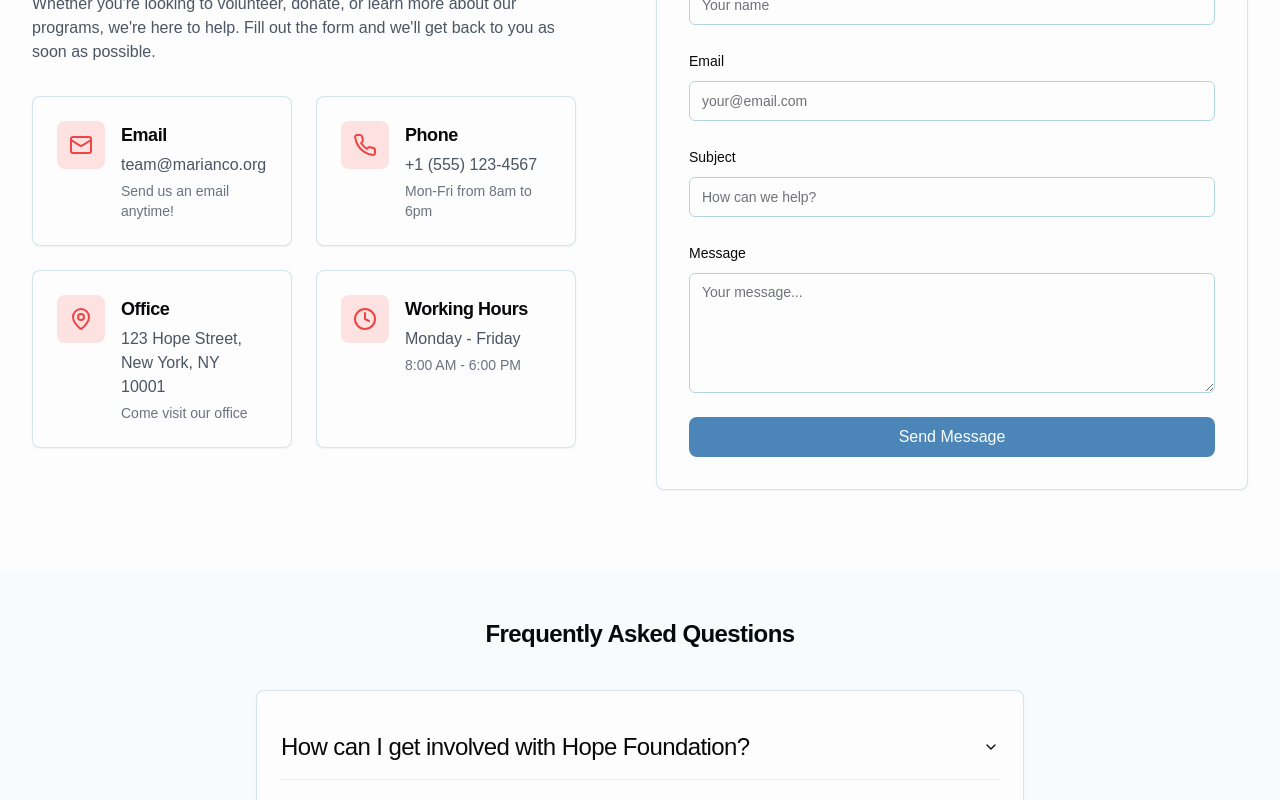
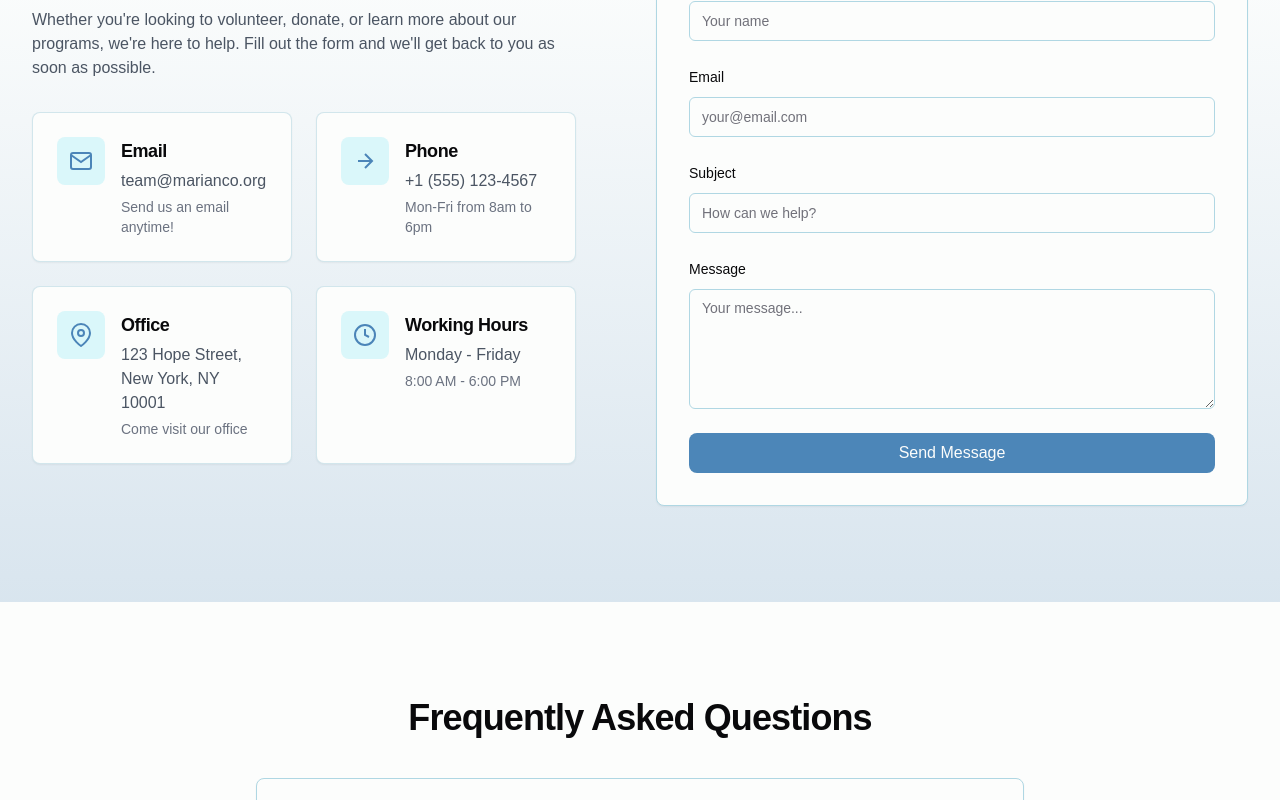
Before and after one commit to HariVeeraManiKumarVallu/Marianco, a Next.js app: page /contact in a window 1280 px wide. Shown: the part 760-1560 px from the top of the page. Built offline with nearby package versions, Linux system fonts and the light colour scheme.

Commit message:
style contact page

```diff
--- a/src/app/(landing)/about-us/page.tsx
+++ b/src/app/(landing)/about-us/page.tsx
@@ -7,7 +7,7 @@ import Image from 'next/image'
 
 export default function About() {
   return (
-    <div className="space-y-section">
+    <div className="space-y-page">
       <TitleSection
         title="Who we are"
         description="We strive to protect the most vulnerable children, ensuring they have a safe space to grow, thrive, and reclaim their lives."
--- a/src/app/(landing)/articles/page.tsx
+++ b/src/app/(landing)/articles/page.tsx
@@ -20,7 +20,7 @@ export default function Page() {
               className="group"
               aria-label={social.label}
             >
-              <social.icon className="size-5 fill-foreground hover:fill-foreground transition-colors" />
+              <social.icon className="size-5 fill-foreground hover:fill-primary transition-colors" />
             </a>
           ))}
         </div>
--- a/src/app/(landing)/contact/page.tsx
+++ b/src/app/(landing)/contact/page.tsx
@@ -9,67 +9,13 @@ import {
   AccordionTrigger,
 } from '@/components/ui/accordion'
 import { Card } from '@/components/ui/card'
+import { CONTACT_INFO } from '@/config/contact-info'
+import { FAQ } from '@/config/faq'
 import { motion } from 'framer-motion'
-import { Clock, Mail, MapPin, Minus, Phone, Plus } from 'lucide-react'
 
 export default function Page() {
-  const contactInfo = [
-    {
-      icon: Mail,
-      title: 'Email',
-      details: 'team@marianco.org',
-      description: 'Send us an email anytime!',
-    },
-    {
-      icon: Phone,
-      title: 'Phone',
-      details: '+1 (555) 123-4567',
-      description: 'Mon-Fri from 8am to 6pm',
-    },
-    {
-      icon: MapPin,
-      title: 'Office',
-      details: '123 Hope Street, New York, NY 10001',
-      description: 'Come visit our office',
-    },
-    {
-      icon: Clock,
-      title: 'Working Hours',
-      details: 'Monday - Friday',
-      description: '8:00 AM - 6:00 PM',
-    },
-  ]
-
-  const faqs = [
-    {
-      question: 'How can I get involved with Hope Foundation?',
-      answer:
-        'There are many ways to get involved! You can volunteer, donate, become a member, or partner with us. Visit our Get Involved page to learn more about each opportunity.',
-    },
-    {
-      question: 'Where do my donations go?',
-      answer:
-        'Your donations directly support our programs for child protection, including rescue operations, rehabilitation services, and prevention initiatives. We ensure transparency in all our financial operations.',
-    },
-    {
-      question: 'Can I volunteer remotely?',
-      answer:
-        'Yes! We offer various remote volunteering opportunities, from digital advocacy to online mentoring. Contact us to learn more about our remote volunteer programs.',
-    },
-    {
-      question: 'How can I report a case of child trafficking?',
-      answer:
-        'If you suspect a case of child trafficking, immediately contact local law enforcement or call our 24/7 hotline. All reports are kept confidential and are handled with utmost urgency.',
-    },
-    {
-      question: 'Do you offer educational programs for schools?',
-      answer:
-        'Yes, we provide educational programs and workshops for schools to raise awareness about child trafficking and safety. Contact us to schedule a presentation for your school.',
-    },
-  ]
-
   return (
-    <div className="space-y-20">
+    <div className="space-y-page">
       <TitleSection
         title="Contact Us"
         description="Have Questions? We'd love to hear from you. Send us a message and we'll respond as soon as possible."
@@ -92,7 +38,7 @@ export default function Page() {
         </div>
       </section> */}
 
-      <section>
+      <section className="gradient-main pb-section">
         <div className="container">
           <div className="grid gap-8 lg:grid-cols-2">
             <motion.div
@@ -108,12 +54,12 @@ export default function Page() {
                   form and we&apos;ll get back to you as soon as possible.
                 </p>
                 <div className="grid gap-6 sm:grid-cols-2">
-                  {contactInfo.map(item => (
+                  {CONTACT_INFO.map(item => (
                     <Card key={item.title} className="p-6">
                       <div className="flex items-start">
                         <div className="flex-shrink-0">
-                          <div className="p-3 bg-red-100 rounded-lg">
-                            <item.icon className="w-6 h-6 text-red-500" />
+                          <div className="p-3 bg-brand-blue-100 rounded-lg">
+                            <item.icon className="w-6 h-6 text-brand-blue-900" />
                           </div>
                         </div>
                         <div className="ml-4">
@@ -137,7 +83,7 @@ export default function Page() {
               animate={{ opacity: 1, x: 0 }}
               transition={{ duration: 0.6 }}
             >
-              <Card className="p-8">
+              <Card className="p-8 border-brand-blue-300 hover:border-brand-blue-300">
                 <ContactForm />
               </Card>
             </motion.div>
@@ -146,7 +92,7 @@ export default function Page() {
       </section>
 
       {/* FAQ Section */}
-      <section className="py-12 bg-gray-50">
+      <section className="pb-section">
         <div className="container">
           <motion.div
             initial={{ opacity: 0, y: 20 }}
@@ -154,12 +100,10 @@ export default function Page() {
             transition={{ duration: 0.6 }}
             className="max-w-3xl mx-auto"
           >
-            <h2 className="text-2xl font-bold mb-8 text-center">
-              Frequently Asked Questions
-            </h2>
-            <Card className="p-6">
+            <h2 className="mb-8 text-center">Frequently Asked Questions</h2>
+            <Card className="p-6 border-brand-blue-300 hover:border-brand-blue-300">
               <Accordion type="single" collapsible className="w-full">
-                {faqs.map((faq, index) => (
+                {FAQ.map((faq, index) => (
                   <AccordionItem key={index} value={`item-${index}`}>
                     <AccordionTrigger>{faq.question}</AccordionTrigger>
                     <AccordionContent>{faq.answer}</AccordionContent>
--- a/src/app/(landing)/events/page.tsx
+++ b/src/app/(landing)/events/page.tsx
@@ -20,7 +20,7 @@ export default function Events() {
               className="group"
               aria-label={social.label}
             >
-              <social.icon className="size-5 fill-foreground hover:fill-foreground transition-colors" />
+              <social.icon className="size-5 fill-foreground hover:fill-primary transition-colors" />
             </a>
           ))}
         </div>
--- a/src/app/(landing)/get-involved/page.tsx
+++ b/src/app/(landing)/get-involved/page.tsx
@@ -6,7 +6,7 @@ import Link from 'next/link'
 
 export default function Page() {
   return (
-    <div className="space-y-36">
+    <div className="space-y-page">
       <TitleSection
         title="Join Our Fight Against Child Exploitation"
         description="Together, we can protect children and create a safer world. Every voice, every action counts."
@@ -14,7 +14,7 @@ export default function Page() {
       />
 
       <section>
-        <div className="container">
+        <div className="container ">
           <div className="text-center mb-12">
             <h2 className="text-3xl font-bold mb-4">
               Become a Part of Our Mission
--- a/src/components/icons.tsx
+++ b/src/components/icons.tsx
@@ -8,8 +8,6 @@ export const Icons = {
       fill="none"
       stroke="currentColor"
       strokeWidth="2"
-      strokeLinecap="round"
-      strokeLinejoin="round"
       {...props}
     >
       <path d="M20 13c0 5-3.5 7.5-7.66 8.95a1 1 0 0 1-.67-.01C7.5 20.5 4 18 4 13V6a1 1 0 0 1 1-1c2 0 4.5-1.2 6.24-2.72a1.17 1.17 0 0 1 1.52 0C14.51 3.81 17 5 19 5a1 1 0 0 1 1 1z" />
@@ -22,8 +20,6 @@ export const Icons = {
       fill="none"
       stroke="currentColor"
       strokeWidth="2"
-      strokeLinecap="round"
-      strokeLinejoin="round"
       {...props}
     >
       <path d="M12.409 13.017A5 5 0 0 1 22 15c0 3.866-4 7-9 7-4.077 0-8.153-.82-10.371-2.462-.426-.316-.631-.832-.62-1.362C2.118 12.723 2.627 2 10 2a3 3 0 0 1 3 3 2 2 0 0 1-2 2c-1.105 0-1.64-.444-2-1" />
@@ -38,8 +34,6 @@ export const Icons = {
       fill="none"
       stroke="currentColor"
       strokeWidth="2"
-      strokeLinecap="round"
-      strokeLinejoin="round"
       {...props}
     >
       <path d="M12.409 13.017A5 5 0 0 1 22 15c0 3.866-4 7-9 7-4.077 0-8.153-.82-10.371-2.462-.426-.316-.631-.832-.62-1.362C2.118 12.723 2.627 2 10 2a3 3 0 0 1 3 3 2 2 0 0 1-2 2c-1.105 0-1.64-.444-2-1" />
@@ -54,8 +48,6 @@ export const Icons = {
       fill="none"
       stroke="currentColor"
       strokeWidth="2"
-      strokeLinecap="round"
-      strokeLinejoin="round"
       {...props}
     >
       <path d="M12.409 13.017A5 5 0 0 1 22 15c0 3.866-4 7-9 7-4.077 0-8.153-.82-10.371-2.462-.426-.316-.631-.832-.62-1.362C2.118 12.723 2.627 2 10 2a3 3 0 0 1 3 3 2 2 0 0 1-2 2c-1.105 0-1.64-.444-2-1" />
@@ -70,8 +62,6 @@ export const Icons = {
       fill="none"
       stroke="currentColor"
       strokeWidth="2"
-      strokeLinecap="round"
-      strokeLinejoin="round"
       {...props}
     >
       <path d="M21.42 10.922a1 1 0 0 0-.019-1.838L12.83 5.18a2 2 0 0 0-1.66 0L2.6 9.08a1 1 0 0 0 0 1.832l8.57 3.908a2 2 0 0 0 1.66 0z" />
@@ -87,8 +77,6 @@ export const Icons = {
       fill="none"
       stroke="currentColor"
       strokeWidth="2"
-      strokeLinecap="round"
-      strokeLinejoin="round"
       {...props}
     >
       <circle cx="12" cy="12" r="10" />
@@ -102,8 +90,6 @@ export const Icons = {
       fill="none"
       stroke="currentColor"
       strokeWidth="2"
-      strokeLinecap="round"
-      strokeLinejoin="round"
       {...props}
     >
       <rect x="3" y="4" width="18" height="18" rx="2" ry="2" />
@@ -119,8 +105,6 @@ export const Icons = {
       fill="none"
       stroke="currentColor"
       strokeWidth="2"
-      strokeLinecap="round"
-      strokeLinejoin="round"
       {...props}
     >
       <path d="M21 10c0 7-9 13-9 13s-9-6-9-13a9 9 0 0 1 18 0z" />
@@ -134,8 +118,6 @@ export const Icons = {
       fill="none"
       stroke="currentColor"
       strokeWidth="2"
-      strokeLinecap="round"
-      strokeLinejoin="round"
       {...props}
     >
       <line x1="5" y1="12" x2="19" y2="12" />
@@ -154,6 +136,47 @@ export const Icons = {
       <polyline points="20 6 9 17 4 12" />
     </svg>
   ),
+  heart: (props: LucideProps) => (
+    <svg
+      xmlns="http://www.w3.org/2000/svg"
+      viewBox="0 0 24 24"
+      fill="none"
+      stroke="currentColor"
+      strokeWidth="2"
+      {...props}
+    >
+      <path d="M20.84 4.61a5.5 5.5 0 0 0-7.78 0L12 5.67l-1.06-1.06a5.5 5.5 0 0 0-7.78 7.78l1.06 1.06L12 21.23l7.78-7.78 1.06-1.06a5.5 5.5 0 0 0 0-7.78z" />
+    </svg>
+  ),
+  gift: (props: LucideProps) => (
+    <svg
+      xmlns="http://www.w3.org/2000/svg"
+      viewBox="0 0 24 24"
+      fill="none"
+      stroke="currentColor"
+      stroke-width="2"
+      {...props}
+    >
+      <rect x="3" y="8" width="18" height="4" rx="1" />
+      <path d="M12 8v13" />
+      <path d="M19 12v7a2 2 0 0 1-2 2H7a2 2 0 0 1-2-2v-7" />
+      <path d="M7.5 8a2.5 2.5 0 0 1 0-5A4.8 8 0 0 1 12 8a4.8 8 0 0 1 4.5-5 2.5 2.5 0 0 1 0 5" />
+    </svg>
+  ),
+  mail: (props: LucideProps) => (
+    <svg
+      xmlns="http://www.w3.org/2000/svg"
+      viewBox="0 0 24 24"
+      fill="none"
+      stroke="currentColor"
+      strokeWidth="2"
+      {...props}
+    >
+      <path d="M4 4h16c1.1 0 2 .9 2 2v12c0 1.1-.9 2-2 2H4c-1.1 0-2-.9-2-2V6c0-1.1.9-2 2-2z" />
+      <polyline points="22,6 12,13 2,6" />
+    </svg>
+  ),
+
   facebook: (props: LucideProps) => (
     <svg
       xmlns="http://www.w3.org/2000/svg"
--- /dev/null
+++ b/src/config/contact-info.ts
@@ -0,0 +1,28 @@
+import { Icons } from '@/components/icons'
+
+export const CONTACT_INFO = [
+  {
+    icon: Icons.mail,
+    title: 'Email',
+    details: 'team@marianco.org',
+    description: 'Send us an email anytime!',
+  },
+  {
+    icon: Icons.arrowRight,
+    title: 'Phone',
+    details: '+1 (555) 123-4567',
+    description: 'Mon-Fri from 8am to 6pm',
+  },
+  {
+    icon: Icons.mapPin,
+    title: 'Office',
+    details: '123 Hope Street, New York, NY 10001',
+    description: 'Come visit our office',
+  },
+  {
+    icon: Icons.clock,
+    title: 'Working Hours',
+    details: 'Monday - Friday',
+    description: '8:00 AM - 6:00 PM',
+  },
+] as const
--- /dev/null
+++ b/src/config/faq.ts
@@ -0,0 +1,27 @@
+export const FAQ = [
+  {
+    question: 'How can I get involved with Marianco?',
+    answer:
+      'There are many ways to get involved! You can volunteer, donate, become a member, or partner with us. Visit our Get Involved page to learn more about each opportunity.',
+  },
+  {
+    question: 'Where do my donations go?',
+    answer:
+      'Your donations directly support our programs for child protection, including rescue operations, rehabilitation services, and prevention initiatives. We ensure transparency in all our financial operations.',
+  },
+  {
+    question: 'Can I volunteer remotely?',
+    answer:
+      'Yes! We offer various remote volunteering opportunities, from digital advocacy to online mentoring. Contact us to learn more about our remote volunteer programs.',
+  },
+  {
+    question: 'How can I report a case of child trafficking?',
+    answer:
+      'If you suspect a case of child trafficking, immediately contact local law enforcement or call our 24/7 hotline. All reports are kept confidential and are handled with utmost urgency.',
+  },
+  {
+    question: 'Do you offer educational programs for schools?',
+    answer:
+      'Yes, we provide educational programs and workshops for schools to raise awareness about child trafficking and safety. Contact us to schedule a presentation for your school.',
+  },
+] as const
--- a/src/types/article.ts
+++ b/src/types/article.ts
@@ -14,7 +14,7 @@ import { type BlocksContent } from '@strapi/blocks-react-renderer'
 //   };
 // }
 
-type StrapiData = {
+type StrapiData<T> = {
   id: number
   documentId: string
   createdAt: string
@@ -45,7 +45,8 @@ export type Article = {
   featuredImgUrl: string
   thumbnailUrl: string
   isArchived: boolean
-} & StrapiData
+}
 
 export type ArticleResponse = StrapiResponse<Article>
+export type ArticleData = StrapiData<Article>
 // export type Article = ArticleResponse['data'][0];
--- a/tailwind.config.ts
+++ b/tailwind.config.ts
@@ -17,10 +17,10 @@ export default {
         },
       },
       space: {
-        page: '5rem',
+        page: '6rem',
       },
       spacing: {
-        section: '5rem',
+        section: '6rem',
       },
       colors: {
         brand: {
```
Also changed, not shown: src/app/(landing)/sponsors/page.tsx (+9 -9 lines).
